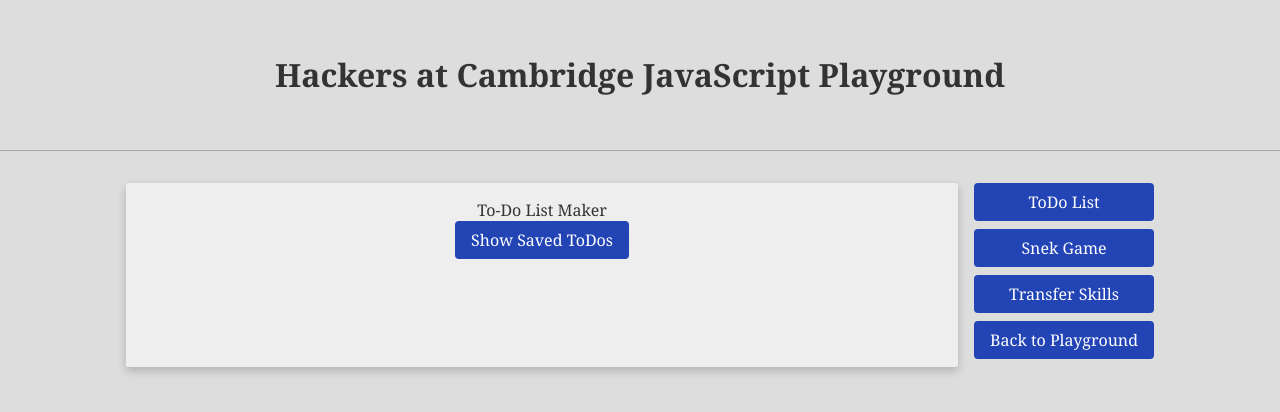
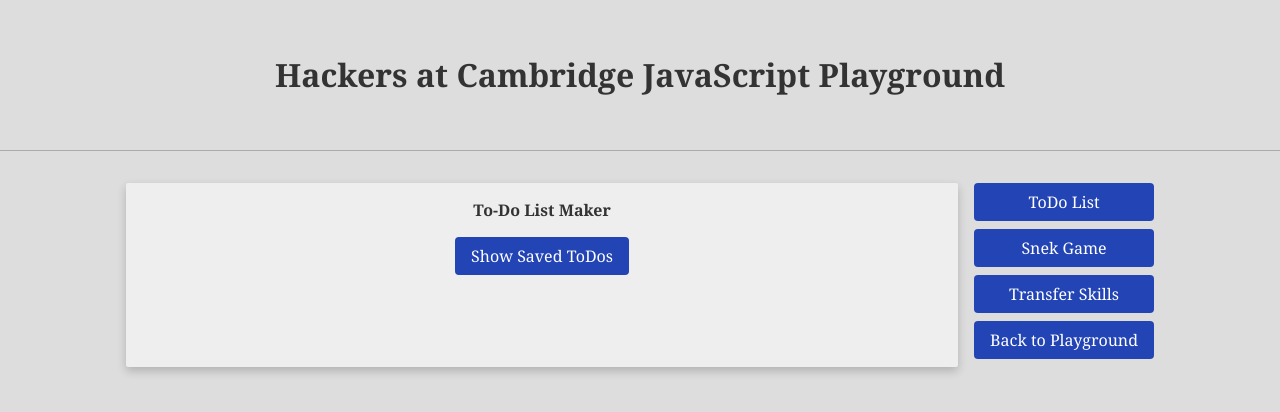
Before and after one commit to hackersatcambridge/intro-to-programming, a React (Create React App) app in the folder workshop-1/: page / in a window 1280 px wide. Both pictures are taken after a click on the button "ToDo List". Shown: the top 412 px of the page. Built offline with nearby package versions, Linux system fonts and the light colour scheme.

Commit message:
Corrected Todo.js

```diff
--- a/workshop-1/src/js/Todo.js
+++ b/workshop-1/src/js/Todo.js
@@ -1,4 +1,5 @@
 import React, { Component } from 'react'
+import todoList from './data.js'
 
 class Todo extends Component {
   /*This is required in order to locally save the To-Dos we will be working with
@@ -17,33 +18,28 @@ class Todo extends Component {
   // Loads the contents of an external, predefined todo list
   // Adds these existing todos to a local list of todos
   loadTodos(){
-    alert("Not implemented yet!");
     //TODO: use your todoList, imported from `./data.js
-    // in conjuction with `storeTodo(content)`
+    // in conjuction with `addTodo(name)`
 
     // Your code goes here
-
   }
 
   // Takes a name (as a string) and adds it the local list of todos
   addTodo(name){
     //TODO: create a new todo object and add it to the local list of todos
 
-
     // `storeTodo` takes ANYTHING (some content) and adds it to the local list.
     // for the beginning, it's taking name as an input, you may want to change that.
+
     this.storeTodo(name);
   }
 
   // Takes an id of a todo and removes it from the local list of todos
   removeTodo(id){
-    alert("Not implemented yet!");
     //TODO: remove the To-Do item with a matching id to the input one
     // You're working with the local To-Dos, these are held carefully
     // we're getting them with `getLocalTodos` helper function
     var toDos = this.getLocalTodos();
-
-    // Your code goes here
 
     // After we're done performing the removing on toDos,
     // we can go ahead and update the local To-Dos
@@ -51,8 +47,8 @@ class Todo extends Component {
   }
 
   // Takes an id of a todo and markes it as completed in the local list of todos
+  // This will be triggered when you click on a Todo item :)
   markTodoCompleted(id){
-    alert("Not implemented yet!");
     //TODO: mark ToDo item with a matching id to the input one as completed
     // Hint: At this point your local ToDos should already be objects
     var toDos = this.getLocalTodos();
@@ -76,13 +72,13 @@ class Todo extends Component {
 
   // Adds a To-Do Item to the web-content to abstract away these complications
   showTodo(toDo){
-    return <div className="todo-item" onClick={()=>this.markTodoCompleted(toDo.id)}>
-      <div>{toDo.name}</div>
-      <button onClick={()=>this.removeToDo(toDo.id)}/>
+    return <div className="Todo_item" onClick={()=>this.markTodoCompleted(toDo.id)}>
+      <div className={toDo.completed == true? "Todo_completed" :"Todo_active"}>{toDo.name}</div>
+      <button className="Todo_remove" onClick={()=>this.removeTodo(toDo.id)}>X</button>
     </div>
   }
   // Takes as an input an array of To-Dos and overwrites the locally saved ones
-  updateToDos(todoList){
+  updateLocalTodos(todoList){
     this.setState({toDosLocal: todoList});
   }
   // Returns an array containing locally saved To-Dos
@@ -99,12 +95,12 @@ class Todo extends Component {
   // Don't be taken aback by all the notations, it's nothing to write home about!
 
   render() {
-    return <div className="ToDo">
-      <div className="title">{this.renderDescription()}</div>
-      <div id="todo-container">
+    return <div className="Todo">
+      <div className="Todo_title">{this.renderDescription()}</div>
+      <div className="Todo_container">
         <button className="Button" onClick={()=>this.loadTodos()}>Show Saved ToDos</button>
-        {this.state.toDosLocal.map((toDo,i) => toDo.value !== undefined?
-          this.showTodoItem(toDo) :
+        {this.state.toDosLocal.map((toDo,i) => toDo.name !== undefined?
+          this.showTodo(toDo) :
           <div key={i}>{toDo}</div>)}
       </div>
     </div>
```
